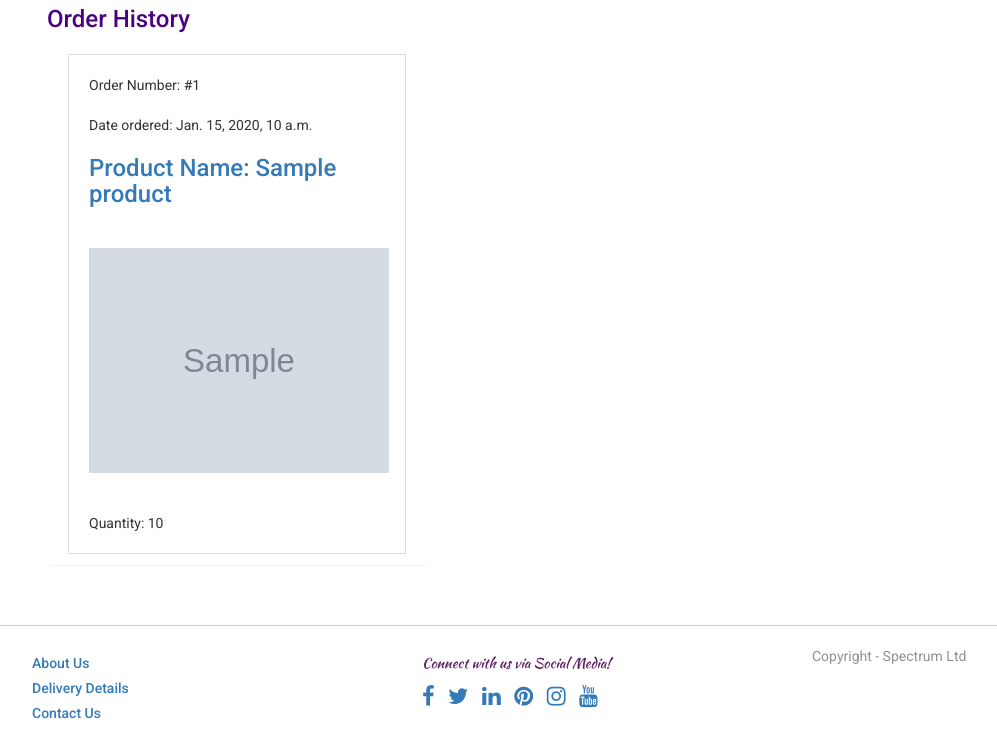
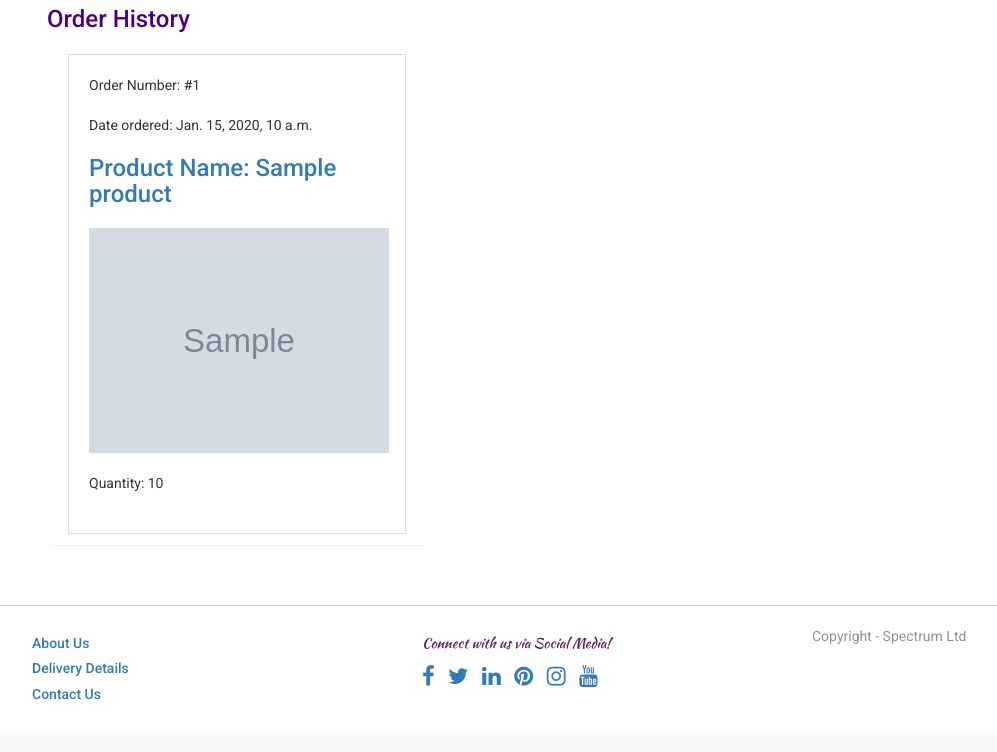
Before and after one commit to Andreaytm/spectrum, a Django app: template accounts/templates/profile.html in a window 1280 px wide. Shown: the part 524-1276 px from the top of the page, without its empty margins (38-1035 px from the left). After the commit the page ends 1224 px from the top, so only its background shows below. Run offline with Django 3.2, Linux system fonts and the light colour scheme; the template is opened without the code that fills it: most values are stand-ins (such as "Sample title", 1, 10 or a date in 2020); grey boxes marked "Sample" are stand-in pictures; some libraries are stand-ins or nearby versions; some web fonts are replaced.

Commit message:
Update css for order images

```diff
--- a/accounts/templates/profile.html
+++ b/accounts/templates/profile.html
@@ -31,7 +31,7 @@
     <div class="container">
     <h3>Order History</h3>
     {% for orders in orders %}
-    <div class="col-xs-10 col-xs-offset-1 col-sm-offset-0 col-sm-6 col-md-4 display panel panel-default">
+    <div class="col-xs-12 col-sm-12 col-md-4 display panel panel-default">
         <div class="panel-body-profile">
             <p class="order-profile-info">Order Number: #{{ orders.order.id }}</p>
             <p class="order-profile-info"> Date ordered: {{ orders.date }}</p>
@@ -42,7 +42,7 @@
     </div>
     {% empty %}
     <br>
-    <div class="col-xs-6 col-sm-12">
+    <div class="col-xs-12">
         <p>You don't currently have any past orders. Please check out <a href="{% url 'products' %}">our images</a> to see if there is anything you'd like to buy.</p>
     </div>
     {% endfor %}
--- a/static/css/custom.css
+++ b/static/css/custom.css
@@ -181,8 +181,11 @@ img {
     height: 100%;
     border: 1px solid #ddd;
     margin: 10px;
+    min-height: 0;
 }
-
+.product-profile{
+    margin: 0 20px;
+}
 /* ----------------------------------Products*/
 .product-profile,
 .product {
@@ -323,12 +326,14 @@ input[type="file"] {
 /* ---------------------------------------------Media Queries*/
 /*------------------------ lg= large desktop/laptop */
 @media(min-width:1200px) {
-    /* products */
+    /* products & Profile */
     .product-profile,
     .product,
     .product {
         width: 300px;
-        margin: 20px;
+    }
+    .panel-body-profile {
+        min-height: 480px;
     }
     /*Reviews*/
     .review-product-index,
@@ -354,7 +359,6 @@ input[type="file"] {
         font-size: 40px;
     	right: 50px;
     }
-
 }
 
 /*------------------------ md =landscape tablets med desktop & iPad landscape*/
@@ -365,6 +369,10 @@ input[type="file"] {
     /*Footer*/
     .soc-link {
        font-size: 25px;
+    }
+    /* Profile */
+    .panel-body-profile {
+        min-height: 400px;
     }
     /*Reviews*/
     .review-product-index,
@@ -393,6 +401,10 @@ input[type="file"] {
     #toTopBtn {
     	right: 100px;
     }
+    /* Profile */
+    .panel-body-profile {
+        min-height: 0;
+    }
     /*Footer*/
     .soc-link {
        font-size: 25px;
```
